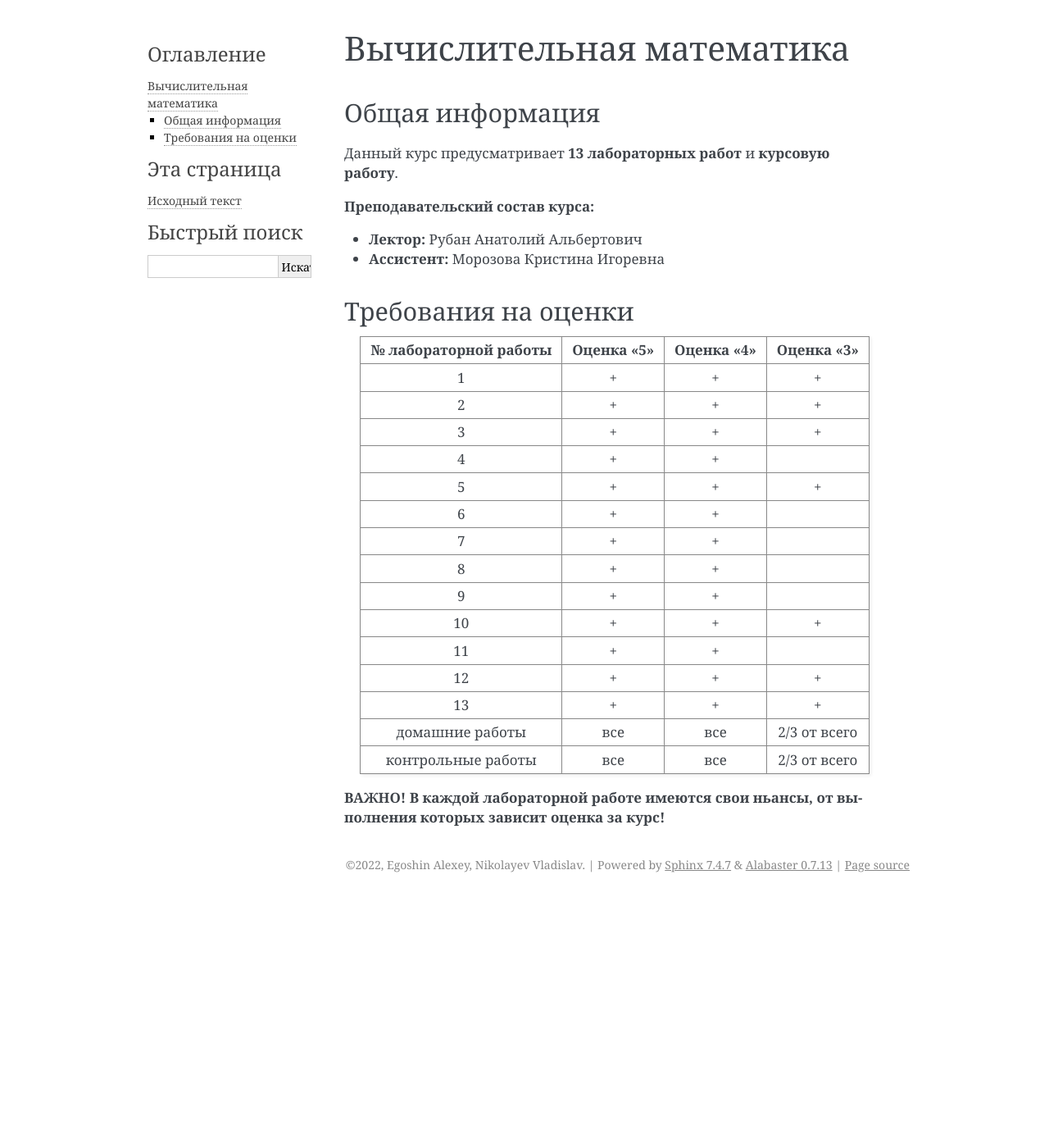
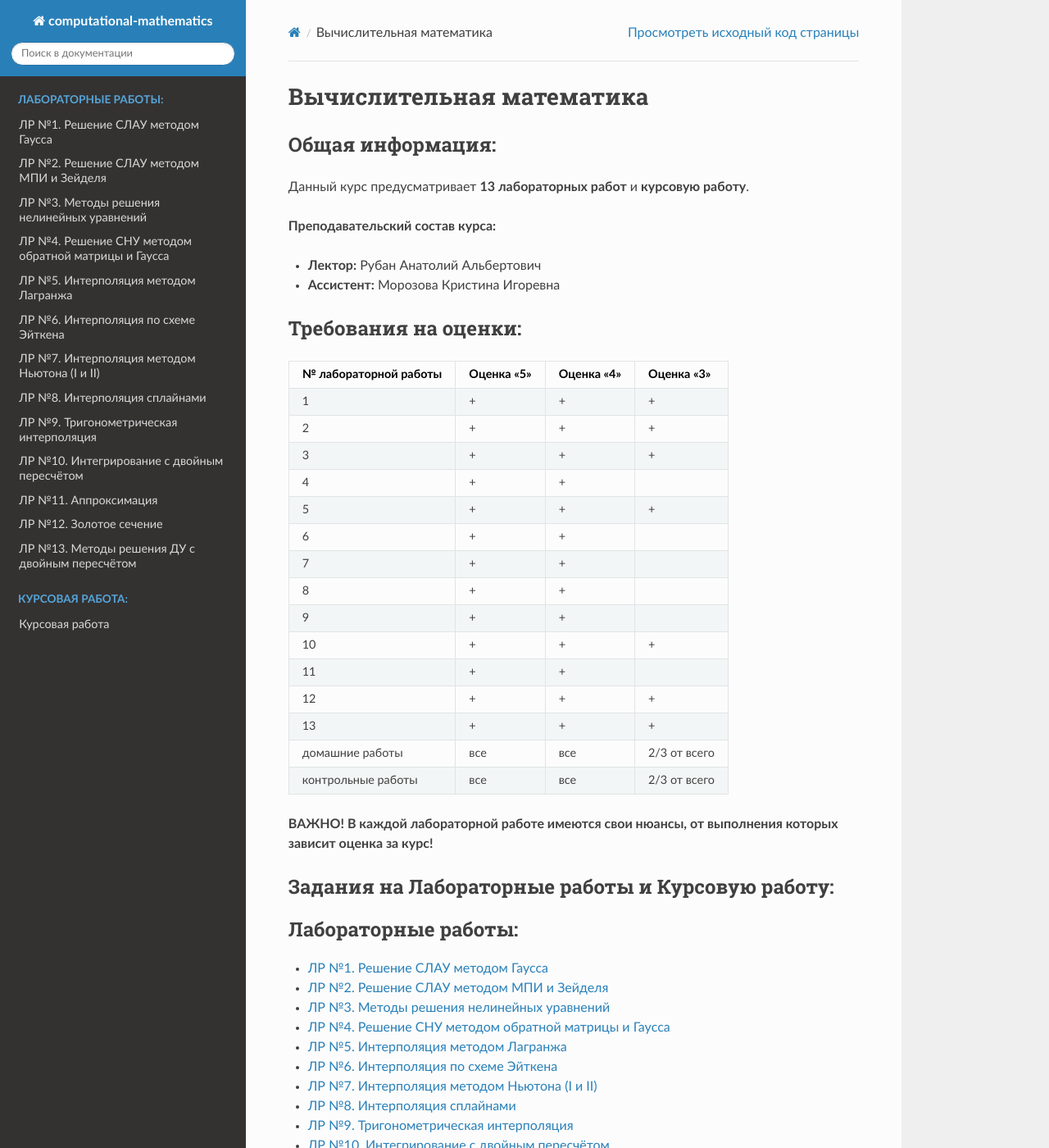
Before and after one commit to RipeCherries/computational-mathematics, a Sphinx documentation site: the page built from source/index.rst, in a window 1280 px wide and 1400 px high. Shown: the whole window at 82% size. Built offline with Sphinx 7.4.7 and the Read the Docs theme 2.0.0, drawn with Linux system fonts in a browser that asks for light colours; some of the changed text lies outside the part shown.

Commit message:
I made a navigation bar, corrected the text on the main page

```diff
--- a/source/_static/custom.css
+++ /dev/null
@@ -1,3 +0,0 @@
-table.right-align-right-col td {
-    text-align: center;
-}
--- a/source/conf.py
+++ b/source/conf.py
@@ -54,12 +54,9 @@ exclude_patterns = []
 # The theme to use for HTML and HTML Help pages.  See the documentation for
 # a list of builtin themes.
 #
-html_theme = 'alabaster'
+html_theme = 'sphinx_rtd_theme'
 
 # Add any paths that contain custom static files (such as style sheets) here,
 # relative to this directory. They are copied after the builtin static files,
 # so a file named "default.css" will overwrite the builtin "default.css".
 html_static_path = ['_static']
-
-def setup(app):
-    app.add_css_file('_static/custom.css')
--- /dev/null
+++ b/source/course_work.rst
@@ -0,0 +1,2 @@
+Курсовая работа
+===============
--- a/source/index.rst
+++ b/source/index.rst
@@ -1,8 +1,8 @@
 Вычислительная математика
 =========================
 
-Общая информация
-----------------
+Общая информация:
+-----------------
 
 Данный курс предусматривает **13 лабораторных работ** и **курсовую работу**.
 
@@ -11,10 +11,10 @@
 * **Лектор:** Рубан Анатолий Альбертович
 * **Ассистент:** Морозова Кристина Игоревна
 
-Требования на оценки
---------------------
+Требования на оценки:
+---------------------
 
-.. rst-class:: right-align-right-col
+.. rst-class:: table-center
 
 .. table::
 
@@ -52,4 +52,31 @@
    |  контрольные работы   |    все     |    все     |2/3 от всего|
    +-----------------------+------------+------------+------------+
 
-**ВАЖНО! В каждой лабораторной работе имеются свои ньансы, от выполнения которых зависит оценка за курс!**
+**ВАЖНО! В каждой лабораторной работе имеются свои нюансы, от выполнения которых зависит оценка за курс!**
+
+Задания на Лабораторные работы и Курсовую работу:
+-------------------------------------------------
+
+.. rst-class:: bottom-indent
+
+.. toctree ::
+   :caption: Лабораторные работы:
+
+   lab_1.rst
+   lab_2.rst
+   lab_3.rst
+   lab_4.rst
+   lab_5.rst
+   lab_6.rst
+   lab_7.rst
+   lab_8.rst
+   lab_9.rst
+   lab_10.rst
+   lab_11.rst
+   lab_12.rst
+   lab_13.rst
+
+.. toctree ::
+   :caption: Курсовая работа:
+
+   course_work.rst
--- /dev/null
+++ b/source/lab_1.rst
@@ -0,0 +1,2 @@
+ЛР №1. Решение СЛАУ методом Гаусса
+==================================
--- /dev/null
+++ b/source/lab_10.rst
@@ -0,0 +1,2 @@
+ЛР №10. Интегрирование с двойным пересчётом
+===========================================
--- /dev/null
+++ b/source/lab_11.rst
@@ -0,0 +1,2 @@
+ЛР №11. Аппроксимация
+=====================
--- /dev/null
+++ b/source/lab_12.rst
@@ -0,0 +1,2 @@
+ЛР №12. Золотое сечение
+=======================
--- /dev/null
+++ b/source/lab_13.rst
@@ -0,0 +1,2 @@
+ЛР №13. Методы решения ДУ с двойным пересчётом
+==============================================
--- /dev/null
+++ b/source/lab_2.rst
@@ -0,0 +1,2 @@
+ЛР №2. Решение СЛАУ методом МПИ и Зейделя
+=========================================
--- /dev/null
+++ b/source/lab_3.rst
@@ -0,0 +1,2 @@
+ЛР №3. Методы решения нелинейных уравнений
+==========================================
--- /dev/null
+++ b/source/lab_4.rst
@@ -0,0 +1,2 @@
+ЛР №4. Решение СНУ методом обратной матрицы и Гаусса
+====================================================
--- /dev/null
+++ b/source/lab_5.rst
@@ -0,0 +1,2 @@
+ЛР №5. Интерполяция методом Лагранжа
+====================================
--- /dev/null
+++ b/source/lab_6.rst
@@ -0,0 +1,2 @@
+ЛР №6. Интерполяция по схеме Эйткена
+====================================
--- /dev/null
+++ b/source/lab_7.rst
@@ -0,0 +1,2 @@
+ЛР №7. Интерполяция методом Ньютона (I и II)
+============================================
--- /dev/null
+++ b/source/lab_8.rst
@@ -0,0 +1,2 @@
+ЛР №8. Интерполяция сплайнами
+=============================
--- /dev/null
+++ b/source/lab_9.rst
@@ -0,0 +1,2 @@
+ЛР №9. Тригонометрическая интерполяция
+======================================
```
